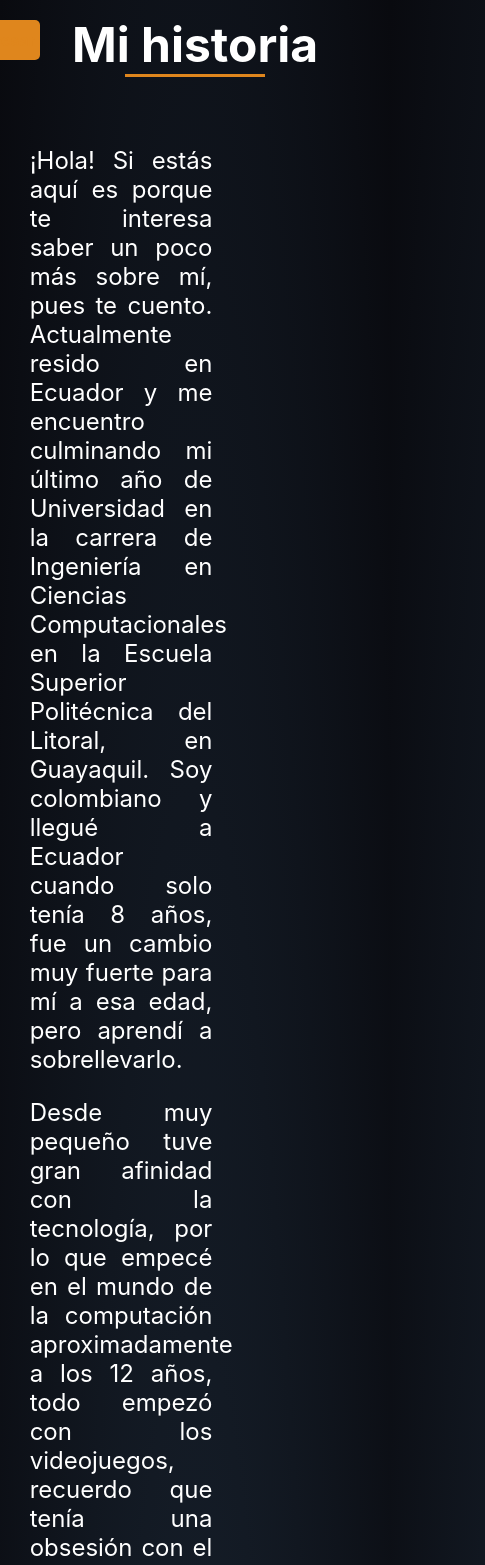
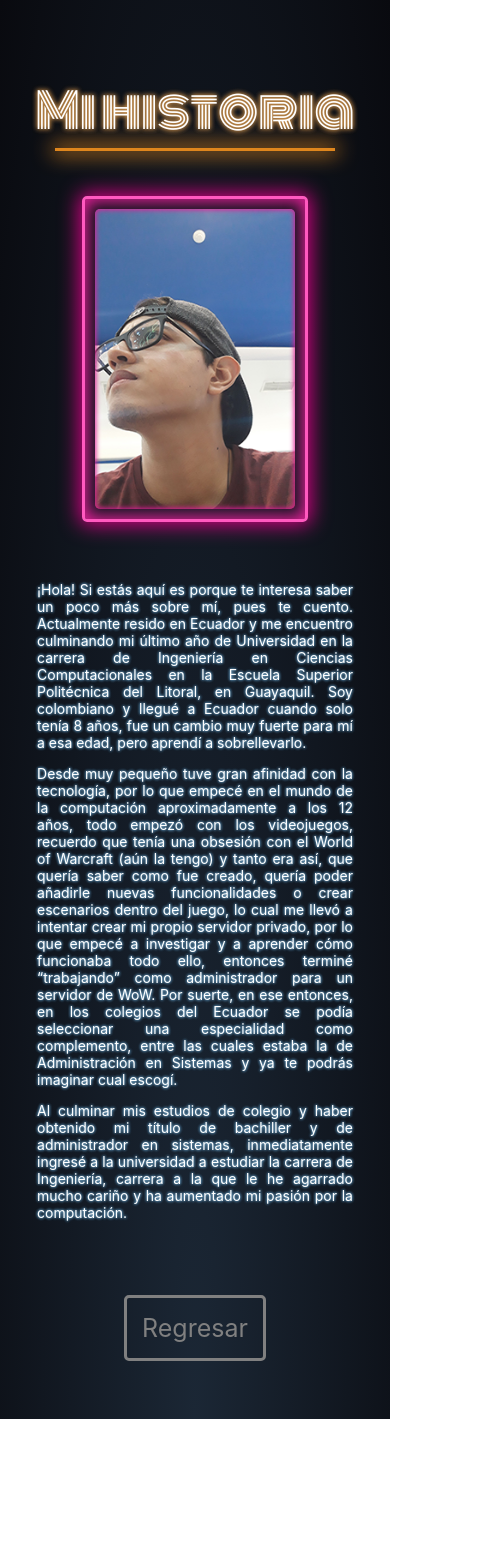
Before and after one commit to Aalzate95/Alexander-Website, a React (Create React App) app: page /about-me in a window 390 px wide. Shown: the top 1565 px of the page, 485 px wide, since content can reach past the window. After the commit the page ends 1419 px from the top, so only its background shows below. Built offline with nearby package versions, Linux system fonts and the light colour scheme.

Commit message:
History styles and responsive

```diff
--- a/src/App.css
+++ b/src/App.css
@@ -1,5 +1,6 @@
 @import url("https://fonts.googleapis.com/css2?family=Roboto:wght@400&display=swap");
 @import url("https://fonts.googleapis.com/css2?family=Nunito:wght@400&display=swap");
+@import url("https://fonts.googleapis.com/css2?family=Monoton:wght@400&display=swap");
 .App {
   font-family:"Nunito","Roboto", "Helvetica Neue", sans-serif;
   height:100%
--- a/src/components/darkhole/Darkhole.css
+++ b/src/components/darkhole/Darkhole.css
@@ -15,6 +15,7 @@
     text-align: center;
     transition: all 500ms;
     box-shadow: 0px 0px 40px 10px rgba(245, 188, 1, 0.75);
+    font-size: 16px;
 }
 
 .circle {
--- a/src/views/aboutMe/AboutMe.css
+++ b/src/views/aboutMe/AboutMe.css
@@ -3,7 +3,7 @@
     align-items: center;
     text-align: center;
     width:100%;
-
+    padding: 15% 0 15% 0;
 }
 
 .etiquetaReturn{
@@ -27,11 +27,17 @@
     margin: 10px 5px 10px 5px;
 }
 
+.neon h1{
+    font-family: Monoton;
+    font-weight: normal;
+    text-shadow: 0 0 5px #e29e4f, 0 0 5px #e29e4f;
+}
 
-.title span{
+.neon span{
     display:block;
     border-top: 3px solid #df861d;
     margin:0 30% 0 30%;
+    box-shadow:  0px 0px 20px 3px #df861d, inset 0 0 10px #df861d;
 }
 
 .AboutMe-content  div{
@@ -42,7 +48,11 @@
 .AboutMe-history{
     display:grid;
     grid-template-columns:2fr 1fr;
-    text-align:justify
+    text-align:justify;
+}
+
+.AboutMe-history-parragraph{
+    text-shadow: 0 0 3px #bebebe, 0 0 3px #0298fc;
 }
 
 .AboutMe-photo{
@@ -55,25 +65,17 @@
 }
 
 .border-photo{
-    width: 250px;
-    height: 350px;
-    background-color: #eee;
-    background-image: url("../../images/Me.png");
+    width: 260px;
+    height: 360px;
     position: relative;
     z-index: 1;
-    background-position: center;
     border-radius:5px;
+    background-color: transparent;
+    border: 3px solid rgb(255, 89, 191);
+    box-shadow:  0px 0px 20px 3px rgb(212, 0, 131), inset 0 0 15px 3px rgb(226, 31, 151);
+
 }
-.border-photo-background{
-    position: absolute;
-    width: 240px;
-    height:340px;
-    background-color:#1b2735;
-    margin:0 !important;
-    top:5px;
-    left:5px;
-    border-radius:5px;
-}
+
 .photo{
     position: absolute;
     width: 240px;
@@ -81,30 +83,75 @@
     background-image: url("../../images/Me.png");
     z-index: 3;
     margin:0 !important;
-    left:5px;
-    top: 5px;
+    left:10px;
+    top: 10px;
     border-radius:5px;
     background-position: center;
+    box-shadow:  inset 0 0 5px 1px rgb(226, 31, 151);
 }
 
-.imagen {
-    position: absolute;
-    width: 240px;
-    height: 342px;
-    margin:0;
-    left: -5px;
-    top: -5px;
-    background-color:red;
-    background-image: url("../../images/Me.png");
-    background-size: 250px 350px;
-    background-size: cover;
-    background-position: center;
-    z-index: 3;
-    transition: 0.5s cubic-bezier(0.5, 0.03, 0.41, 1);
-    border-radius:5px;
+
+.AboutMe-return{
+    display:flex;
+    justify-content: center;
+}
+.AboutMe-return div{
+    background-color:transparent;
+    border-radius: 5px;
+    font-size: 25px;
+    color:gray;
+    border:3px solid;
+    width:auto;
+    height:auto;
+
+}
+.AboutMe-return p{
+    margin: 15px;
+
+}
+
+.AboutMe-return div:hover{
+    cursor: pointer;
+    color:#df861d;
+    box-shadow:  0px 0px 20px 3px #df861d, inset 0 0 10px #df861d;
+    text-shadow: 0 0 5px #e29e4f, 0 0 5px #e29e4f;
+}
+
+
+  @media only screen and (max-width: 600px) {
+    .AboutMe{
+        display:flex;
+        flex-direction: column;
+    }
+
+    .AboutMe-history{
+        display:grid;
+        grid-template-columns:1fr;
+        text-align:justify;
+
+    }
+
+    .AboutMe-history p{
+        font-size:14px;
+    }
+    .AboutMe-photo{
+        grid-row: 1;
+        margin: 0!important;
+    }
+
+    .neon span{
+        margin:0 10% 0 10%;
+    }
+
+    .border-photo{
+        width: 220px;
+        height: 320px;
+    }
+
+    .photo{
+        background-size:cover;
+        width: 200px;
+        height: 300px;
+    }
+
   }
-
-  .border-photo:hover > .photo {
-    transform: translate(-15px, -15px);
-    transition: 0.5s cubic-bezier(0.5, 0.03, 0.41, 1);
-  }
--- a/src/views/aboutMe/AboutMe.js
+++ b/src/views/aboutMe/AboutMe.js
@@ -6,28 +6,27 @@ const AboutMe = () => {
 
     return (
         <div className="AboutMe">
-            <div className="etiquetaReturn" onClick={(e)=>history.push("/")}>
-                <p>Regresar</p>
-            </div>
             <div className="AboutMe-content">
-                <div className="title">
+                <div className="title neon">
                     <h1>Mi historia</h1>
                     <span></span>
                 </div>
                 <div className="AboutMe-history">
-                    <div>
+                    <div className="AboutMe-history-parragraph">
                         <p>¡Hola! Si estás aquí es porque te interesa saber un poco más sobre mí, pues te cuento. Actualmente resido en Ecuador y me encuentro culminando mi último año de Universidad en la carrera de Ingeniería en Ciencias Computacionales en la Escuela Superior Politécnica del Litoral, en Guayaquil. Soy colombiano y llegué a Ecuador cuando solo tenía 8 años, fue un cambio muy fuerte para mí a esa edad, pero aprendí a sobrellevarlo.</p>
                         <p>Desde muy pequeño tuve gran afinidad con la tecnología, por lo que empecé en el mundo de la computación aproximadamente a los 12 años, todo empezó con los videojuegos, recuerdo que tenía una obsesión con el World of Warcraft (aún la tengo) y tanto era así, que quería saber como fue creado, quería poder añadirle nuevas funcionalidades o crear escenarios dentro del juego, lo cual me llevó a intentar crear mi propio servidor privado, por lo que empecé a investigar y a aprender cómo funcionaba todo ello, entonces terminé “trabajando” como administrador para un servidor de WoW. Por suerte, en ese entonces, en los colegios del Ecuador se podía seleccionar una especialidad como complemento, entre las cuales estaba la de Administración en Sistemas y ya te podrás imaginar cual escogí.</p>
                         <p>Al culminar mis estudios de colegio y haber obtenido mi título de bachiller y de administrador en sistemas, inmediatamente ingresé a la universidad a estudiar la carrera de Ingeniería, carrera a la que le he agarrado mucho cariño y ha aumentado mi pasión por la computación.</p>
                     </div>
                     <div className="AboutMe-photo">
-
                         <div className="border-photo">
                             <div className="photo"></div>
-                            <div className="border-photo-background"></div>
                         </div>
-
                     </div>
+                </div>
+            </div>
+            <div className="AboutMe-return" >
+                <div onClick={(e)=>history.push("/")}>
+                    <p>Regresar</p>
                 </div>
             </div>
         </div>
--- a/src/views/main/Main.js
+++ b/src/views/main/Main.js
@@ -95,7 +95,7 @@ const Main = () => {
               <div className="SobreMi-content">
                     <div onClick={(e)=>{history.push("/about-me")}}>
                       <Darkhole
-                          title="H"
+                          title="Historia"
                         />
                     </div>
                     <Darkhole
```
